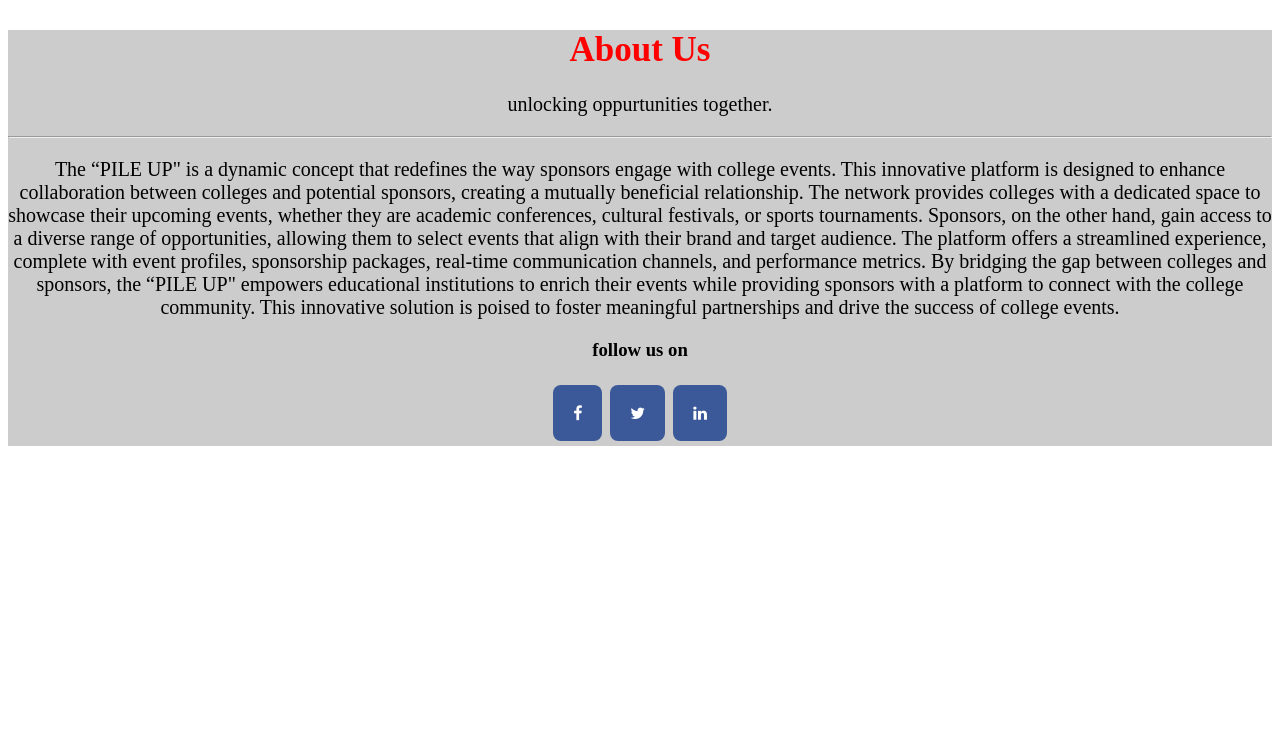
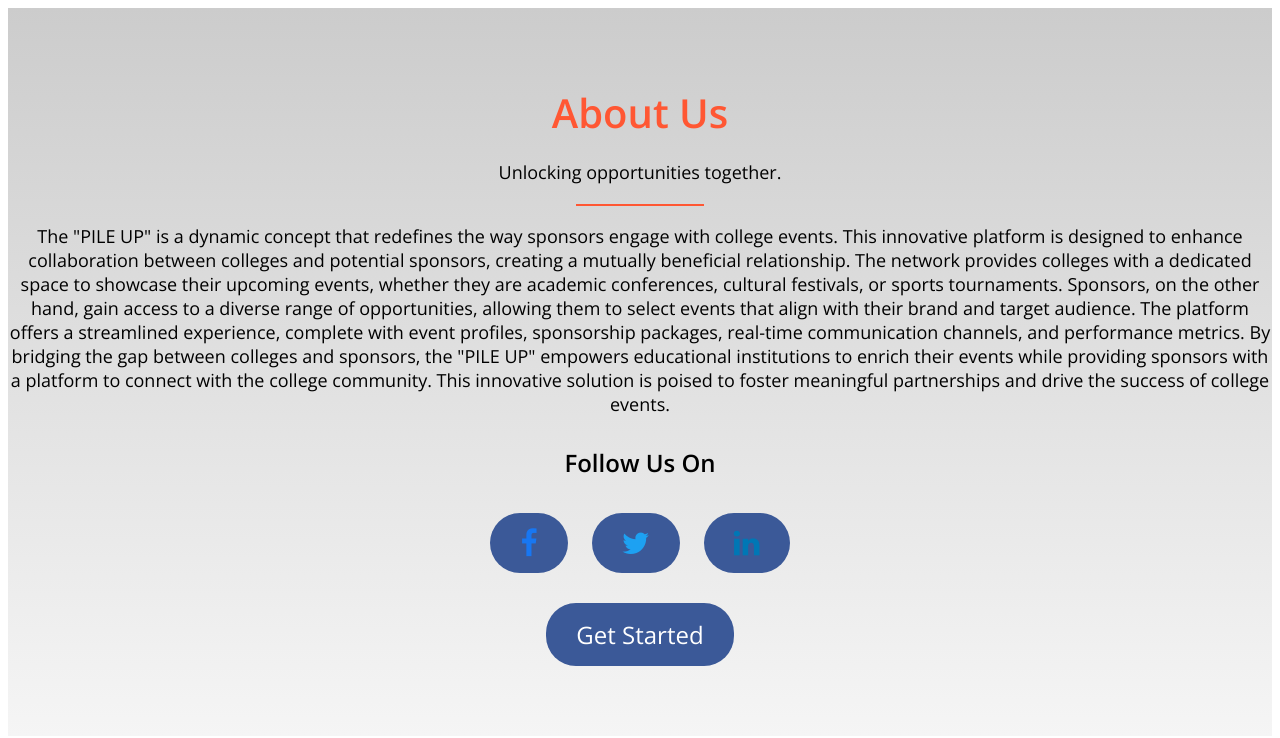
Before and after one commit to noopaannabinu/pile_up, a plain HTML site: page aboutus.html in a window 1280 px wide. Drawn offline with nearby package versions, Linux system fonts and the light colour scheme.

```diff
--- a/aboutus.html
+++ b/aboutus.html
@@ -1,56 +1,98 @@
-
 <!DOCTYPE html>
 <html lang="en">
 <head>
 <meta charset="utf-8">
-<title>HTML</title>
+<title>About Us</title>
 <link rel="stylesheet" href="https://cdnjs.cloudflare.com/ajax/libs/font-awesome/4.7.0/css/font-awesome.min.css">
+<link href="https://fonts.googleapis.com/css?family=Open+Sans:400,600&display=swap" rel="stylesheet">
 <style>
+    body {
+      font-family: 'Open Sans', sans-serif;
+    }
+
     .About-us {
       width: 100%;
       text-align: center;
-	  background-color: #ccc;
-	  margin-top: 30px;
-	  margin-bottom: 30px;
+      background: linear-gradient(to bottom, #ccc, #f5f5f5);
+      padding: 50px 0;
     }
-	h1{
-	  color: red;
-	  font-size: 35px;
-	}
-	img {
-	  border-radius: 50%;
+
+    h1 {
+      color: #FF5733;
+      font-size: 40px;
+      margin-bottom: 20px;
     }
 
     p {
-	  font-size: 20px;
+      font-size: 18px;
+      margin-bottom: 20px;
     }
+
+    hr {
+      border: 1px solid #FF5733;
+      width: 10%;
+      margin: 0 auto;
+    }
+
     h3 {
-	  text-shadow:
+      font-size: 24px;
     }
+
     a {
-      padding: 20px;
+      display: inline-block;
+      padding: 15px 30px;
       text-align: center;
       text-decoration: none;
-	  margin: 5px 2px;
       background: #3B5998;
       color: white;
-	  border-radius: 8px;
-	 font-size: 50px;
+      border-radius: 30px;
+      font-size: 24px;
+      margin: 20px;
+    }
+
+    .social-icons {
+      margin-top: 30px;
+    }
+
+    .fa {
+      font-size: 30px;
+      margin: 10px;
+      text-decoration: none;
+      color: #3B5998;
+    }
+
+    .fa-facebook {
+      color: #1877f2; /* Change color for Facebook icon */
+    }
+
+    .fa-twitter {
+      color: #1DA1F2; /* Change color for Twitter icon */
+    }
+
+    .fa-linkedin {
+      color: #0077B5; /* Change color for LinkedIn icon */
+    }
+
+    .fa:hover {
+      color: #FF5733;
     }
 </style>
 </head>
 <body>
   <div class="About-us">
-    <h1> About Us </h1>
-
-	<p>unlocking oppurtunities together.</p>
+    <h1>About Us</h1>
+    <p>Unlocking opportunities together.</p>
     <hr>
-	<p>The “PILE UP" is a dynamic concept that redefines the way sponsors engage with college events. This innovative platform is designed to enhance collaboration between colleges and potential sponsors, creating a mutually beneficial relationship. The network provides colleges with a dedicated space to showcase their upcoming events, whether they are academic conferences, cultural festivals, or sports tournaments. Sponsors, on the other hand, gain access to a diverse range of opportunities, allowing them to select events that align with their brand and target audience. The platform offers a streamlined experience, complete with event profiles, sponsorship packages, real-time communication channels, and performance metrics. By bridging the gap between colleges and sponsors, the “PILE UP" empowers educational institutions to enrich their events while providing sponsors with a platform to connect with the college community. This innovative solution is poised to foster meaningful partnerships and drive the success of college events.
+    <p>
+      The "PILE UP" is a dynamic concept that redefines the way sponsors engage with college events. This innovative platform is designed to enhance collaboration between colleges and potential sponsors, creating a mutually beneficial relationship. The network provides colleges with a dedicated space to showcase their upcoming events, whether they are academic conferences, cultural festivals, or sports tournaments. Sponsors, on the other hand, gain access to a diverse range of opportunities, allowing them to select events that align with their brand and target audience. The platform offers a streamlined experience, complete with event profiles, sponsorship packages, real-time communication channels, and performance metrics. By bridging the gap between colleges and sponsors, the "PILE UP" empowers educational institutions to enrich their events while providing sponsors with a platform to connect with the college community. This innovative solution is poised to foster meaningful partnerships and drive the success of college events.
     </p>
-   <h3> follow us on </h3>
+    <div class="social-icons">
+      <h3>Follow Us On</h3>
       <a href="#" class="fa fa-facebook"></a>
       <a href="#" class="fa fa-twitter"></a>
       <a href="#" class="fa fa-linkedin"></a>
     </div>
+    <a href="#" class="cta-button">Get Started</a>
+  </div>
 </body>
 </html>
```
Also changed, not shown: index.html (+1 -1 lines). Lines whose indentation alone changed are shown as unchanged.
